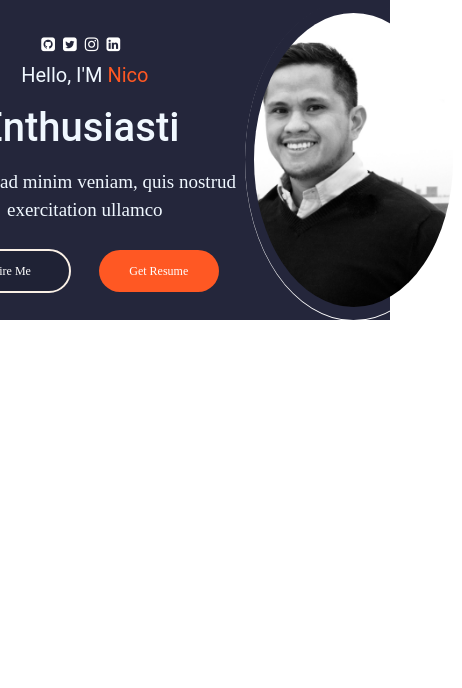
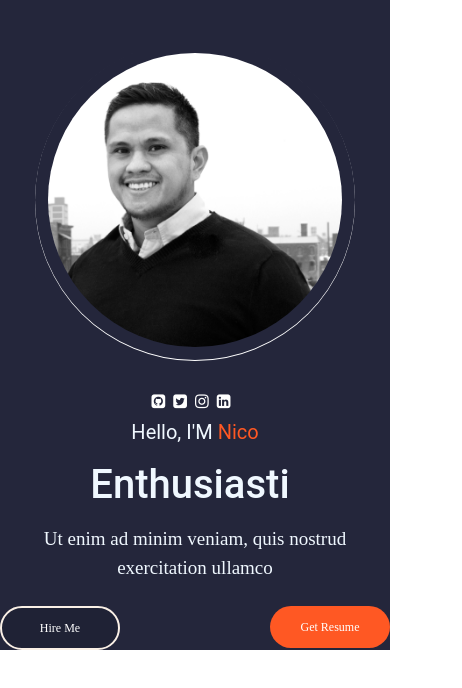
Before and after one commit to nic0mp/Nico-2Port, a React (Create React App) app in the folder client/: page / in a window 390 px wide. Shown: the top 688 px of the page, 462 px wide, since content can reach past the window. Built offline with nearby package versions, Linux system fonts and the light colour scheme; a web font is replaced by a local one.

Commit message:
more screen size

```diff
--- a/client/src/PortfolioContainer/Home/Profile.css
+++ b/client/src/PortfolioContainer/Home/Profile.css
@@ -113,4 +113,36 @@
   }
 }
 
-@media screen and (max-width: 810px)
+@media screen and (max-width: 810px) {
+  .profile-picture {
+    margin: 0 !important;
+  }
+  .profile-parent {
+    flex-direction: column-reverse;
+    margin: 40px 0 0 0;
+  }
+  .profile-options {
+    display: flex;
+    justify-content: space-between;
+  }
+  .profile-details {
+    margin: 25px 0 0;
+  }
+  .profile-options .highlighted-btn {
+    margin: 0 !important;
+  }
+  .profile-options, .profile-details-role {
+    text-align: center;
+  }
+}
+
+@media screen and (max-width: 375px) {
+  .profile-picture {
+    height: 275px;
+    width: 275px;
+    margin-top: -90px;
+  }
+  .profile-details {
+    width: 90%;
+  }
+}
```
